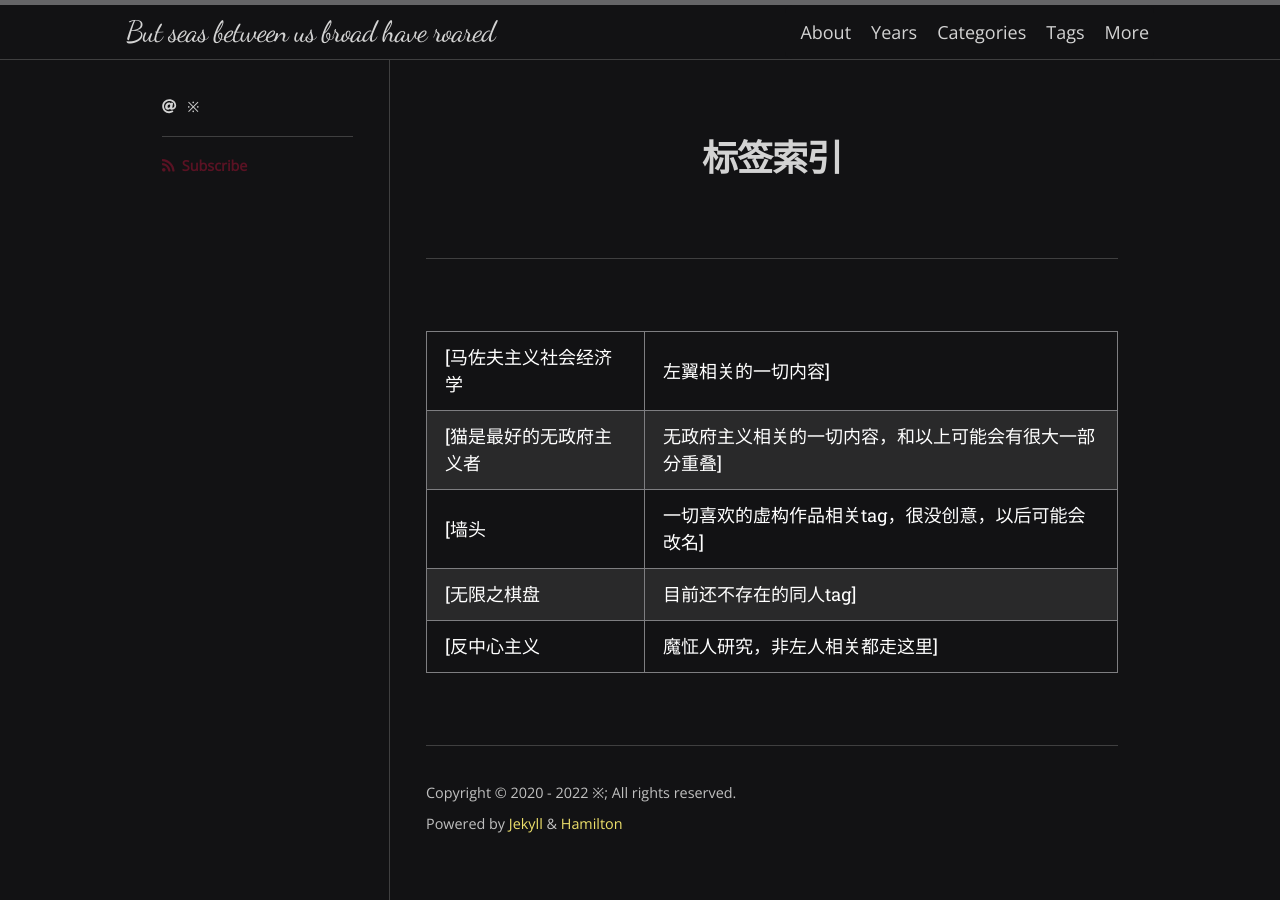
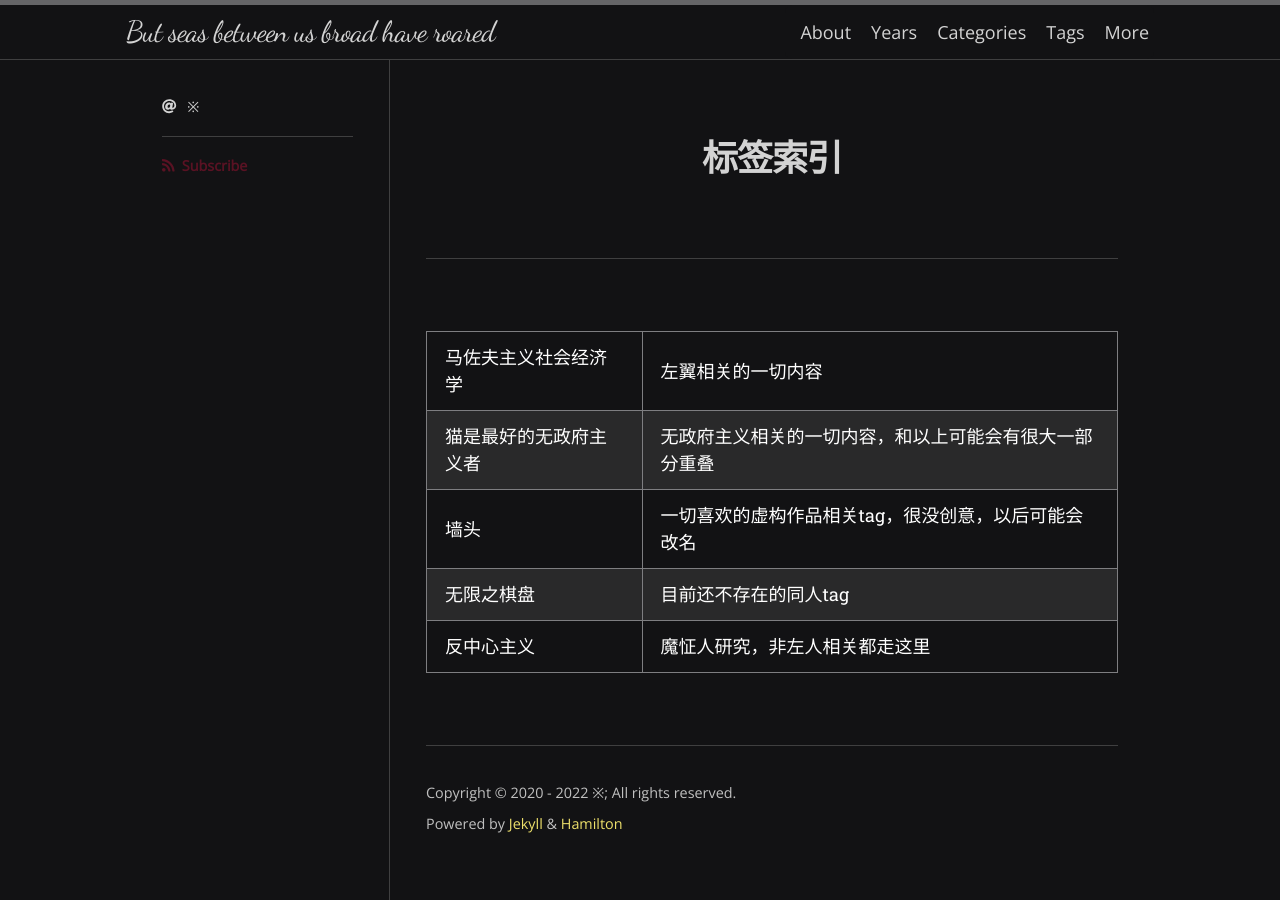
Before and after one commit to scatterdclouds/scatterdclouds.github.io, a Jekyll site: the page built from tagsdirectory.md, in a window 1280 px wide. Built offline with Jekyll 4.4.1, drawn with Linux system fonts in a browser that asks for light colours; nearby versions of some CDN libraries; some web fonts are replaced.

```diff
--- a/tagsdirectory.md
+++ b/tagsdirectory.md
@@ -4,8 +4,8 @@ title: 标签索引
 permalink: /tagsdirectory/
 ---
 
-[马佐夫主义社会经济学 | 左翼相关的一切内容]
-[猫是最好的无政府主义者 | 无政府主义相关的一切内容，和以上可能会有很大一部分重叠]
-[墙头 | 一切喜欢的虚构作品相关tag，很没创意，以后可能会改名]
-[无限之棋盘 | 目前还不存在的同人tag]
-[反中心主义 | 魔怔人研究，非左人相关都走这里]
+|马佐夫主义社会经济学 | 左翼相关的一切内容|
+|猫是最好的无政府主义者 | 无政府主义相关的一切内容，和以上可能会有很大一部分重叠|
+|墙头 | 一切喜欢的虚构作品相关tag，很没创意，以后可能会改名|
+|无限之棋盘 | 目前还不存在的同人tag|
+|反中心主义 | 魔怔人研究，非左人相关都走这里|
```
